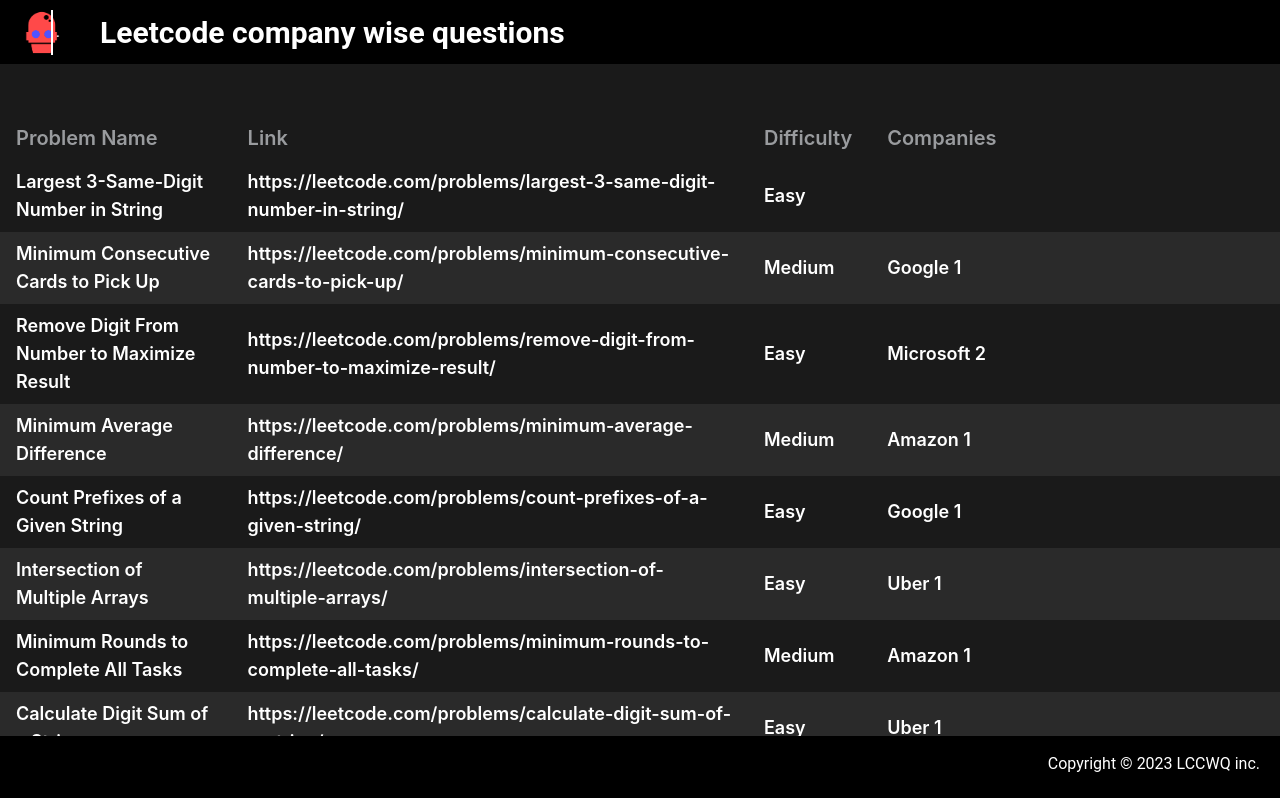
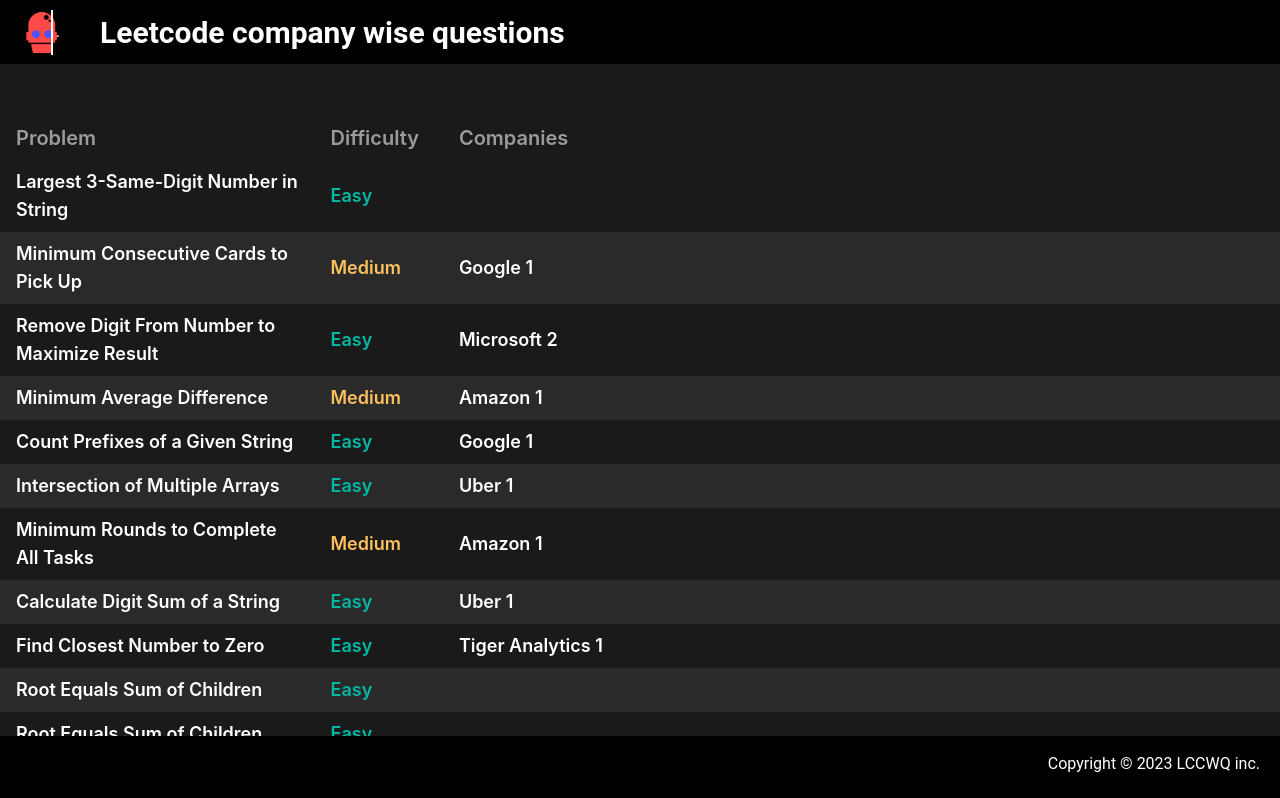
Before and after one commit to ymisra18/LCCWQ, a React (Create React App) app: page /home in a window 1280 px wide. Shown: the top 798 px of the page. Built offline with nearby package versions, Linux system fonts and the light colour scheme; the HTML template or start-up script is replaced by a standard one.

Commit message:
(feat): colour-code difficulty level.

```diff
--- a/package.json
+++ b/package.json
@@ -6,10 +6,12 @@
     "@testing-library/jest-dom": "^5.16.5",
     "@testing-library/react": "^13.4.0",
     "@testing-library/user-event": "^13.5.0",
+    "@types/classnames": "^2.3.1",
     "@types/jest": "^27.5.2",
     "@types/node": "^16.18.25",
     "@types/react": "^18.2.0",
     "@types/react-dom": "^18.2.1",
+    "classnames": "^2.3.2",
     "csvtojson": "^2.0.10",
     "react": "^18.2.0",
     "react-dom": "^18.2.0",
--- a/src/components/questionsGrid/QuestionsGrid.tsx
+++ b/src/components/questionsGrid/QuestionsGrid.tsx
@@ -1,3 +1,4 @@
+import classNames from 'classnames';
 import React from 'react';
 import { useTable } from 'react-table';
 
@@ -6,10 +7,12 @@
 
 const columns = [
   {
-    Header: 'Problem Name',
+    Header: 'Problem',
     accessor: 'name' as const,
+    Cell: ({ row }: any) => {
+      return <a href={row.original.link}>{row.original.name}</a>;
+    },
   },
-  { Header: 'Link', accessor: 'link' as const },
   { Header: 'Difficulty', accessor: 'difficulty' as const },
   {
     Header: 'Companies',
@@ -50,7 +53,19 @@
               {row.cells.map((cell) => (
                 <td
                   key={cell.column.id}
-                  className="px-4 py-2 text-lg text-white"
+                  className={classNames('px-4 py-2 text-lg', {
+                    'text-white': cell.column.id !== 'difficulty',
+                    'text-difficulty-easy':
+                      cell.column.id === 'difficulty' &&
+                      cell.value.trim() === 'Easy',
+                    'text-difficulty-medium':
+                      cell.column.id === 'difficulty' &&
+                      cell.value.trim() === 'Medium',
+                    'text-difficulty-hard':
+                      cell.column.id === 'difficulty' &&
+                      cell.value.trim() === 'Hard',
+                    'hover:text-blue': cell.column.id === 'name',
+                  })}
                 >
                   {cell.render('Cell')}
                 </td>
--- a/tailwind.config.js
+++ b/tailwind.config.js
@@ -14,6 +14,12 @@
       error: '#C93623',
       searchText: '#56657E',
       headerText: '#eff2f699',
+      blue: '#0000EE',
+      difficulty: {
+        easy: '#00B8A3',
+        medium: '#FFC05E',
+        hard: '#FF375F',
+      },
     },
     extend: {},
   },
```
Also changed, not shown: 1 other file (tests, documents, lock files or other folders).
